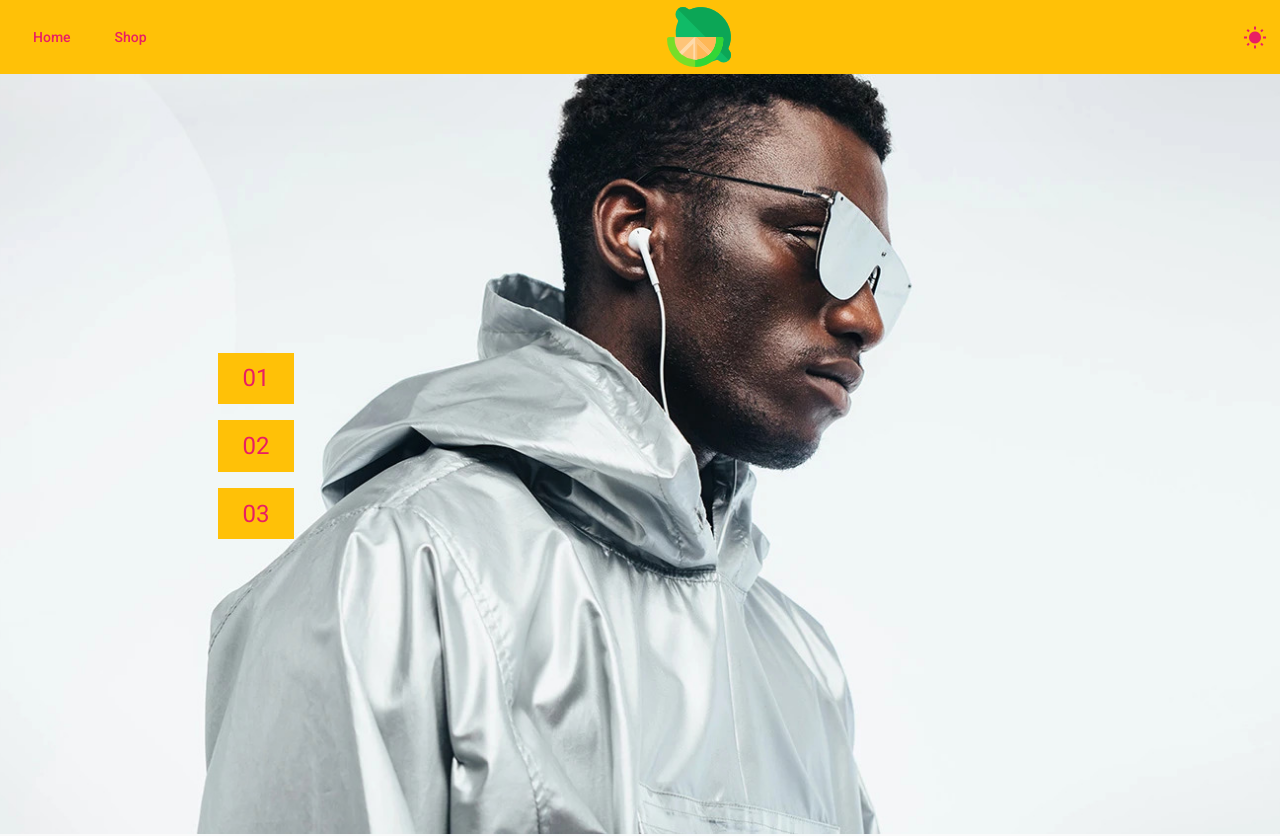
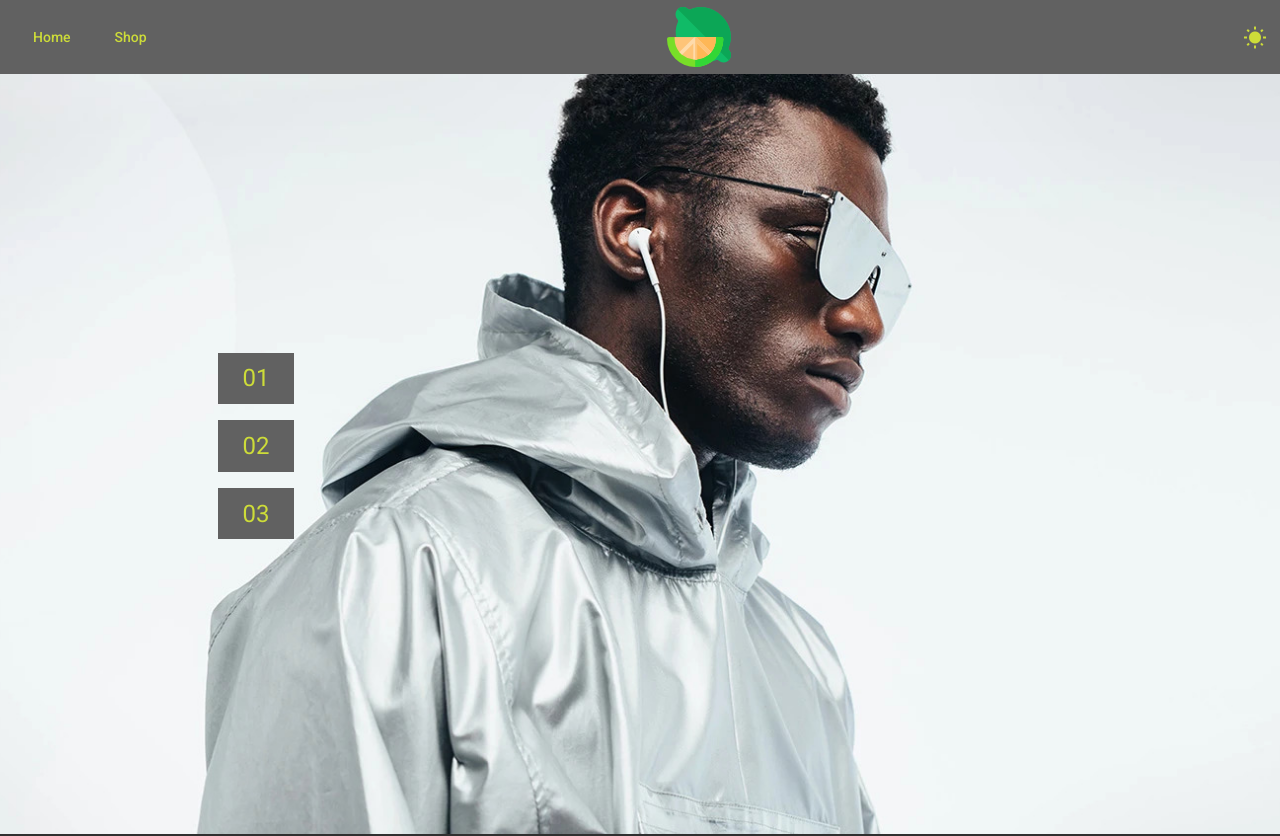
Before and after one commit to J-VICT0R/lemon-clothes, an Angular app: page / in a window 1280 px wide. Shown: the top 836 px of the page. Built offline with nearby package versions, Linux system fonts and the light colour scheme.

Commit message:
Mudança nas cores do tema e deixando o darkMode como padrão por enquanto

```diff
--- a/src/app/app.component.ts
+++ b/src/app/app.component.ts
@@ -8,7 +8,7 @@ import { Component, HostBinding } from '@angular/core';
 
 export class AppComponent {
   title = 'lemon-clothes';
-  darkModeActivated: boolean = false;
+  darkModeActivated: boolean = true;
 
   @HostBinding('class')
   get themeMode() {
--- a/src/styles/lemon-clothes-colors.scss
+++ b/src/styles/lemon-clothes-colors.scss
@@ -5,8 +5,8 @@
 // http://mcg.mbitson.com/#!?mcgpalette0=%233f51b5
 
 //light Colors Theme
-$lemon-clothes-light-primary: mat-palette($mat-amber);
-$lemon-clothes-light-accent: mat-palette($mat-pink);
+$lemon-clothes-light-primary: mat-palette($mat-green);
+$lemon-clothes-light-accent: mat-palette($mat-amber);
 $lemon-clothes-light-warn: mat-palette($mat-red);
 
 //Dark
```
